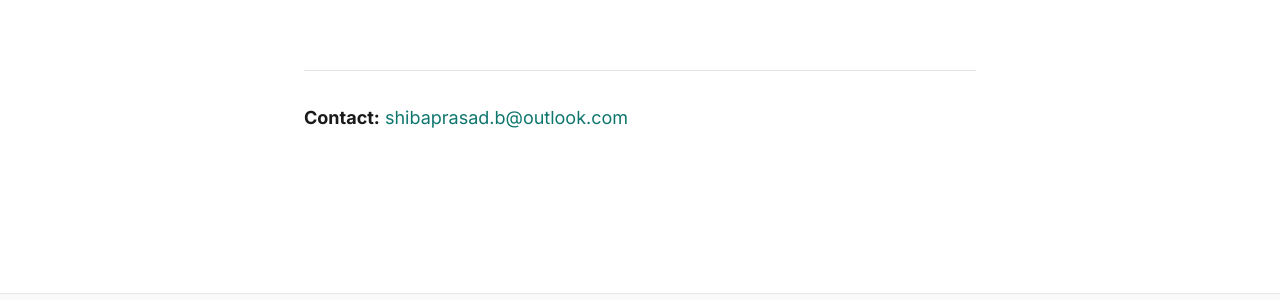
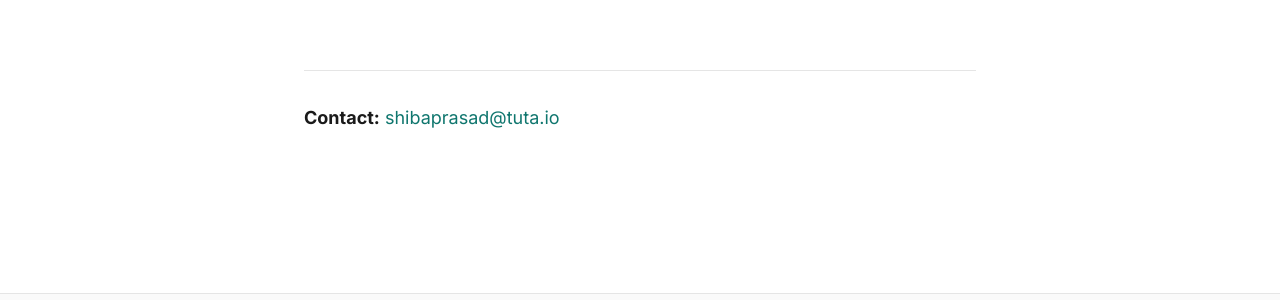
Before and after one commit to shibaprasadb/shibaprasadb.github.io, a Jekyll site: the page built from index.html, in a window 1280 px wide and 900 px high, scrolled down 1273 px. Shown: the part 488-788 px from the top of the window. Built offline with Jekyll 4.4.1, drawn with Linux system fonts in a browser that asks for light colours.

Commit message:
Update contact email to shibaprasad@tuta.io
Replaced shibaprasad.b@outlook.com with the new secure email address
in index.html and README.md.

https://claude.ai/code/session_01Sjh6KfQQ6EA6rLAoWbSBLR

```diff
--- a/index.html
+++ b/index.html
@@ -39,6 +39,6 @@ title: Shibaprasad Bhattacharya
   <p>Open to conversations about Product Analytics, Strategic Analytics, and Decision Sciences roles.</p>
 
   <div class="contact">
-    <p><strong>Contact:</strong> <a href="mailto:shibaprasad.b@outlook.com">shibaprasad.b@outlook.com</a></p>
+    <p><strong>Contact:</strong> <a href="mailto:shibaprasad@tuta.io">shibaprasad@tuta.io</a></p>
   </div>
 </div>
```
Also changed, not shown: README.md.
